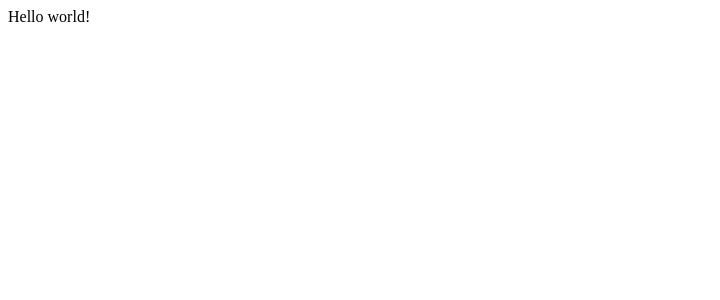
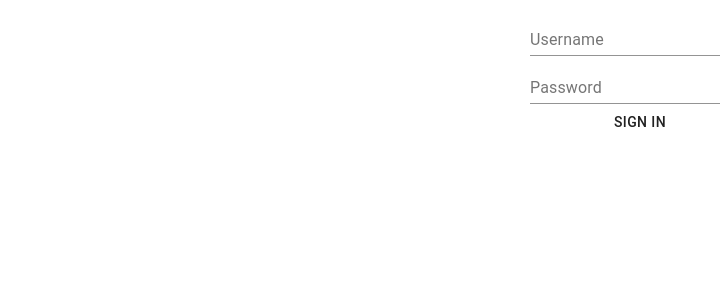
Before and after one commit to huong-dang/digitized-goals, a Next.js app: page / in a window 1280 px wide. Shown: the top 300 px of the page, without its empty margins (0-720 px from the left). Built offline with nearby package versions, Linux system fonts and the light colour scheme.

Commit message:
Add material ui into project, add foundation for sign in page

```diff
--- a/package.json
+++ b/package.json
@@ -8,6 +8,8 @@
         "start": "NODE_ENV=production node server.js -p $PORT"
     },
     "dependencies": {
+        "@material-ui/core": "^4.11.0",
+        "@material-ui/icons": "^4.9.1",
         "express": "^4.16.4",
         "next": "^9.4.4",
         "react": "^16.8.6",
--- a/pages/index.js
+++ b/pages/index.js
@@ -1,3 +1,23 @@
-import React from "react";
+import React, { Fragment } from "react";
+import { Grid, Card, TextField, Button } from "@material-ui/core";
 
-export default () => <div>Hello world!</div>;
+function Home(props) {
+    return (
+        <Fragment>
+            <form>
+                <Grid
+                    container
+                    direction="column"
+                    justify="center"
+                    alignItems="center"
+                >
+                    <TextField label="Username" />
+                    <TextField label="Password" type="password" />
+                    <Button>Sign In</Button>
+                </Grid>
+            </form>
+        </Fragment>
+    );
+}
+
+export default Home;
```
